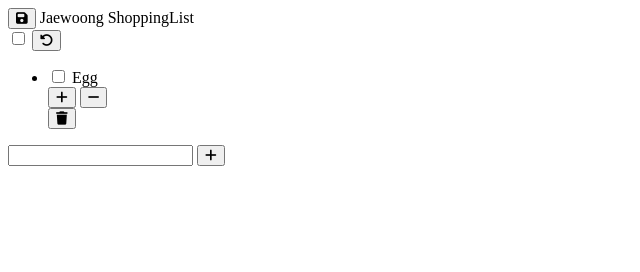
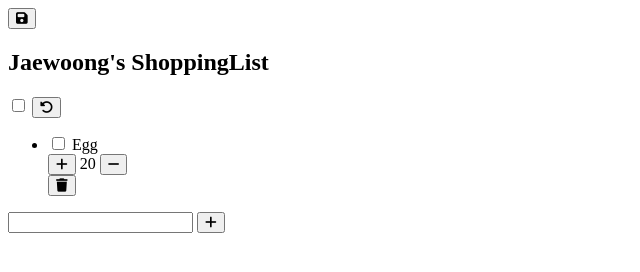
Before and after one commit to dixk3458/Browser, a plain HTML site: page index.html in a window 1280 px wide. Shown: the whole page, without its empty margins (0-640 px from the left). Drawn offline with Linux system fonts and the light colour scheme.

Commit message:
HTML-Body

```diff
--- a/index.html
+++ b/index.html
@@ -26,7 +26,7 @@
         <button class="header__saveBtn">
           <i class="fa-solid fa-floppy-disk"></i>
         </button>
-        <span class="header__title">Jaewoong ShoppingList</span>
+        <h1 class="header__title">Jaewoong's ShoppingList</h1>
         <div>
           <input type="checkbox" class="header__checkBox" />
           <button class="header__resetBtn">
@@ -44,7 +44,7 @@
             <button class="item__middle__plusBtn">
               <i class="fa-solid fa-plus"></i>
             </button>
-            <span class="item__middle__count"></span>
+            <span class="item__middle__count">20</span>
             <button class="item__middle__minusBtn">
               <i class="fa-solid fa-minus"></i>
             </button>
```
